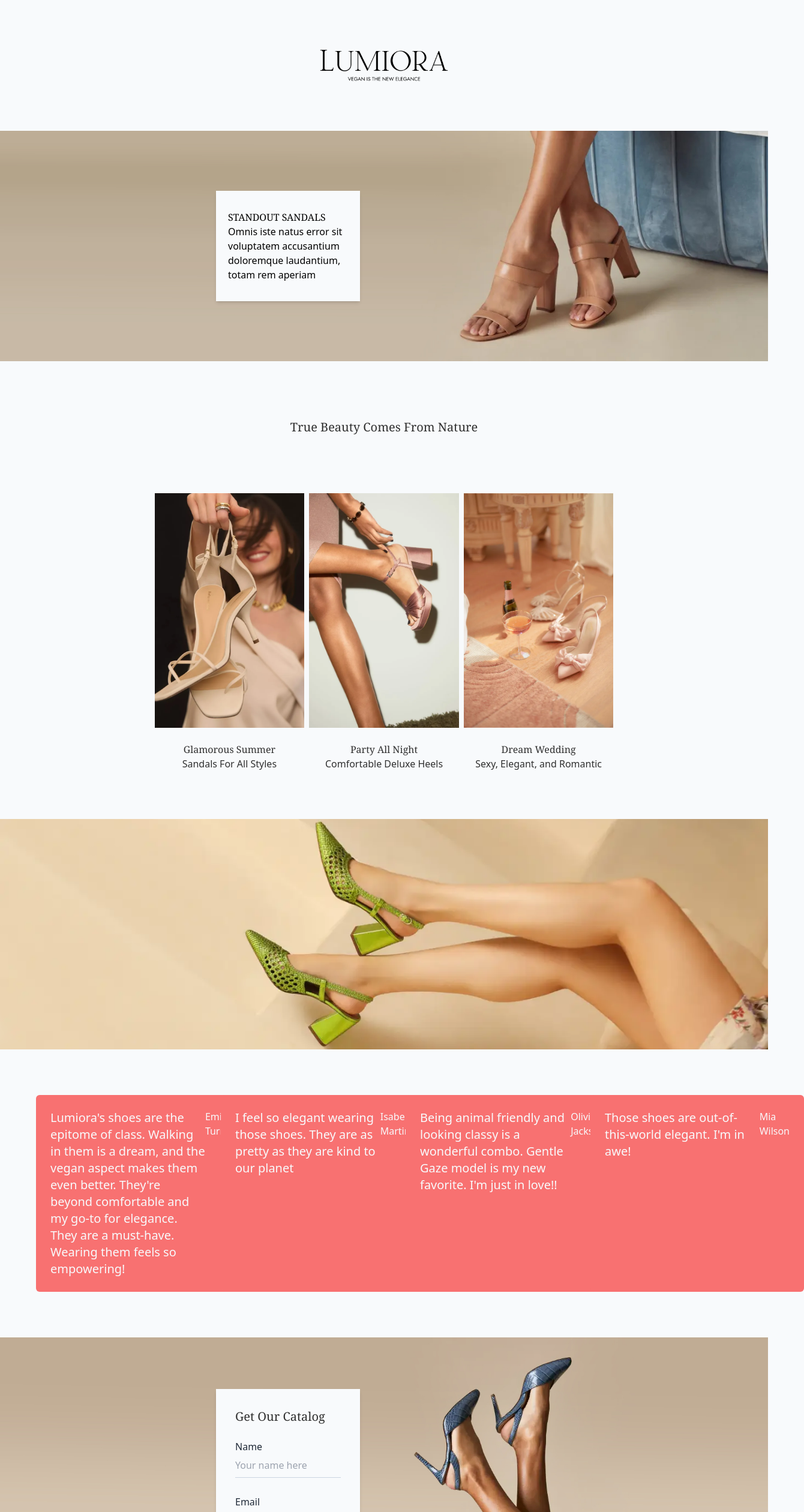
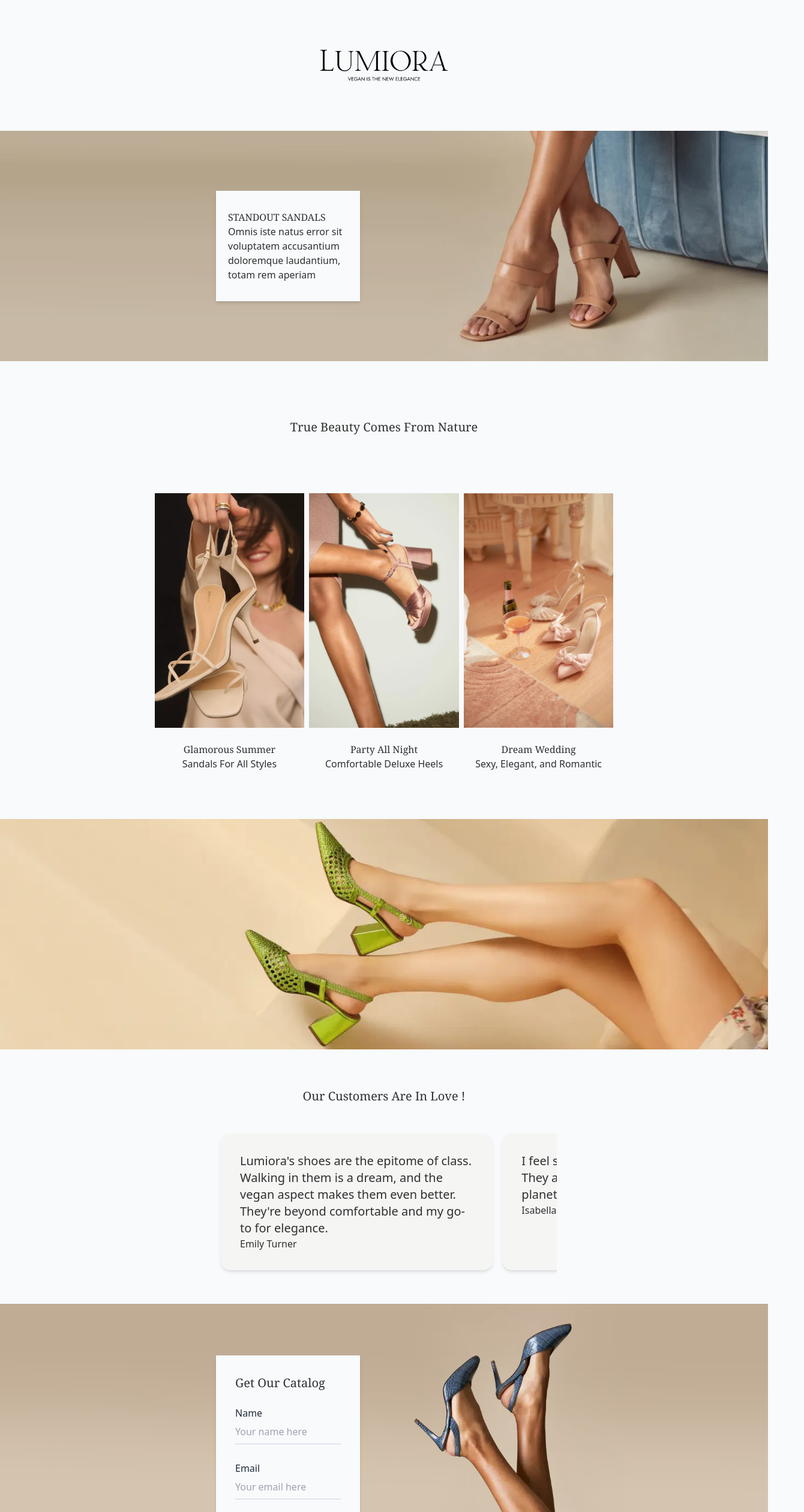
Before and after one commit to danibachini/Lumiora-landing-page, a Next.js app: page / in a window 1280 px wide. Shown: the top 2520 px of the page at 60% size, 1340 px wide, since content can reach past the window. Built offline with nearby package versions, Linux system fonts and the light colour scheme.

Commit message:
testimonials done

```diff
--- a/app/components/Carousel.tsx
+++ b/app/components/Carousel.tsx
@@ -6,7 +6,7 @@ export default function Carousel() {
 
     return (
         <div>
-            <h3 className="font-serif text-lg md:text-xl my-10">They are talking about us</h3>
+            <h3 className="font-serif text-lg md:text-xl my-10 lg:my-14">They Are Talking About Us</h3>
             <div id="slide-parent">
                 <div id="slide">
                     {carouselImages.map((image, index) => (
--- a/app/components/Testimonials.tsx
+++ b/app/components/Testimonials.tsx
@@ -9,11 +9,11 @@ export default function Testimonials () {
     const messages:testimonial[] = [
         {
             message: `Lumiora's shoes are the epitome of class. Walking in them is a dream, and the vegan aspect makes them even better.
-            They're beyond comfortable and my go-to for elegance. They are a must-have. Wearing them feels so empowering!`,
+            They're beyond comfortable and my go-to for elegance.`,
             person: `Emily Turner`
         },
         {
-            message:`I feel so elegant wearing those shoes. They are as pretty as they are kind to our planet`,
+            message:`I feel so elegant wearing those shoes. They are as pretty as they are kind to our planet — a must-have!`,
             person: `Isabella Martinez`
         },
         {
@@ -21,17 +21,19 @@ export default function Testimonials () {
             person: `Olivia Jackson`
         },
         {
-            message:`Those shoes are out-of-this-world elegant. I'm in awe!`,
+            message:`Those shoes are out-of-this-world elegant. Wearing them feels so empowering! I'm in awe!`,
             person: `Mia Wilson`
         }
     ]
 
     return (
-        <div className="grid grid-cols-1 md:grid-cols-2 lg:grid-cols-4 container m-auto">
+        <div className="carousel carousel-center max-w-xl p-4 space-x-4 ">
             {messages.map((eachMessage) => (
-                <div className="bg-red-400 rounded-md m-9 text-slate-50 p-6 carousel-item w-full">
-                    <h3 className="font-light text-lg md:text-xl">{eachMessage.message}</h3>
-                    <p className="font-thin">{eachMessage.person}</p>
+                <div className="bg-stone-100 shadow-md rounded-box carousel-item w-5/6">
+                    <div className="p-8">
+                        <h3 className="font-light text-lg md:text-xl">{eachMessage.message}</h3>
+                        <p className="font-thin">{eachMessage.person}</p>
+                    </div>
                 </div>
             ))}
         </div>
--- a/app/layout.tsx
+++ b/app/layout.tsx
@@ -13,7 +13,7 @@ export default function RootLayout({
   children: React.ReactNode
 }) {
   return (
-    <html className="bg-slate-50" lang="en">
+    <html className=" bg-slate-50" lang="en">
       <body >{children}</body>
     </html>
   )
--- a/app/page.tsx
+++ b/app/page.tsx
@@ -13,8 +13,8 @@ export default function Home() {
 
       <div className="bg-[url('/pic8.jpg')] h-60 lg:h-96 w-full bg-cover bg-bottom p-10 grid grid-cols-3 lg:grid-cols-4 lg:gap-20 place-content-evenly">
         <div className="max-w-xl lg:max-w-xs py-8 px-5 mx-auto bg-slate-50 shadow-md col-start-1 col-end-3 lg:col-start-2">
-          <p className="text-xs md:text-sm lg:text-base text-black font-serif">STANDOUT SANDALS</p>
-          <p className="text-xs md:text-sm lg:text-base text-black font-extralight">Omnis iste natus error sit voluptatem accusantium doloremque laudantium, totam rem aperiam</p>
+          <p className="text-xs md:text-sm lg:text-base font-serif">STANDOUT SANDALS</p>
+          <p className="text-xs md:text-sm lg:text-base font-extralight">Omnis iste natus error sit voluptatem accusantium doloremque laudantium, totam rem aperiam</p>
         </div>
       </div>
 
@@ -26,7 +26,10 @@ export default function Home() {
 
       <div className="bg-[url('/pic14.webp')] h-60 lg:h-96 w-full bg-cover bg-center my-10"/>
 
-      <div className="mx-6">
+      <div className="text-center mt-14 mb-8 lg:mt-16">
+        <h3 className="font-serif text-lg md:text-xl">Our Customers Are In Love !</h3>
+      </div>
+      <div className="mx-6 flex justify-center">
         <Testimonials/>
       </div>
 
@@ -36,7 +39,7 @@ export default function Home() {
         </div>
       </div>
 
-      <div className="text-center my-14 lg:my-24">
+      <div className="text-center my-14 lg:my-20">
         <Carousel/>
       </div>
 
--- a/tailwind.config.js
+++ b/tailwind.config.js
@@ -10,11 +10,24 @@ module.exports = {
       height: {
         '128': '32rem',
       },
+
       backgroundImage: {
         'gradient-radial': 'radial-gradient(var(--tw-gradient-stops))',
         'gradient-conic':
-          'conic-gradient(from 180deg at 50% 50%, var(--tw-gradient-stops))',
+        'conic-gradient(from 180deg at 50% 50%, var(--tw-gradient-stops))',
       },
+
+      colors: {
+        'creamy': {
+          100: '#d5c4b0',
+          200: '#c2ae96',
+          300: '#ae967a',
+          400: '#b29169',
+          500: '#9b805f',
+          600: '#835d2f',
+        }
+      },
+
     },
   },
   plugins: [require("daisyui")],
```
